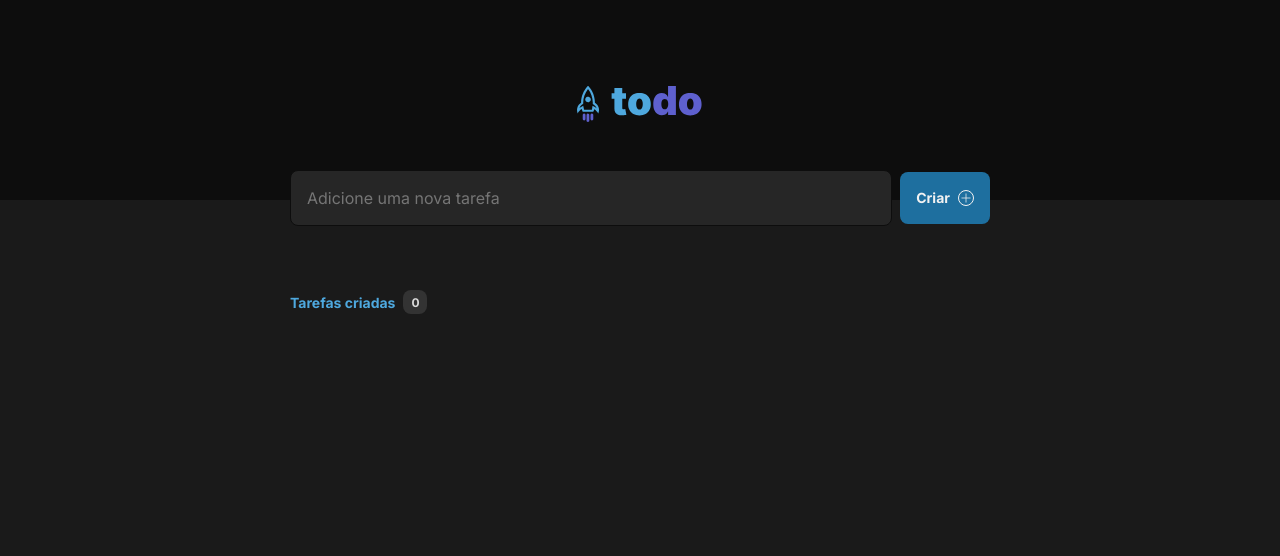
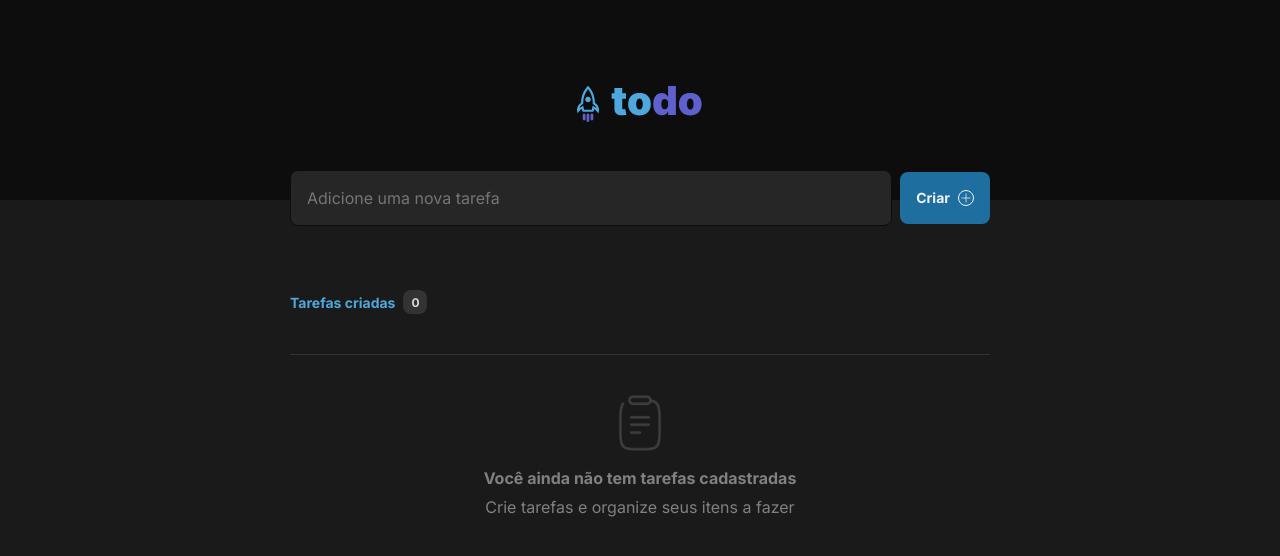
Before and after one commit to DuDupedrosa/rocket-list, a React (Vite) app: page / in a window 1280 px wide. Shown: the top 556 px of the page. Built offline with nearby package versions, Linux system fonts and the light colour scheme.

Commit message:
ajustando background para quando nao tiver task criada

```diff
--- a/src/components/AddNewTask.tsx
+++ b/src/components/AddNewTask.tsx
@@ -3,6 +3,7 @@ import { Plus } from 'phosphor-react';
 import NewTaskHeader from './NewTaskHeader';
 import NewTaskBox from './NewTaskBox';
 import { FormEvent, useEffect, useState } from 'react';
+import NotHaveTaskImg from '../assets/imgs/Clipboard.png';
 
 const AddNewTaskContainer = styled.div`
   padding: 0 20px;
@@ -136,6 +137,42 @@ const Teste = styled.div`
   position: relative;
 `;
 
+const NotHaveTaskBox = styled.div`
+  margin-top: 40px;
+  max-width: 100%;
+  border-top: 1px solid #333333;
+  max-width: 700px;
+  margin-left: auto;
+  margin-right: auto;
+  display: grid;
+  place-items: center;
+`;
+
+interface TextBold {
+  isBold: boolean;
+}
+
+const NotHaveTaskContent = styled.div`
+  margin-top: 1rem;
+
+  p + p {
+    margin-top: 0.4rem;
+  }
+`;
+
+const NotHaveTaskImgBox = styled.div`
+  margin-top: 40px;
+`;
+
+const NotHaveTaskText = styled.p`
+  font-family: var(--family-text);
+  font-size: 1rem;
+  line-height: 1.4;
+  text-align: center;
+  color: #808080;
+  font-weight: ${(p: TextBold) => (p.isBold ? '700' : '400')};
+`;
+
 function addNewTask() {
   const [newTask, setNewTask] = useState([] as any);
   const [task, setTask] = useState('');
@@ -231,6 +268,21 @@ function addNewTask() {
         {alertOfLimite && <AlertLimitTask>{alertOfLimite}</AlertLimitTask>}
       </FormTask>
       <NewTaskHeader createdTask={createdTask} />
+      {newTask.length <= 0 && (
+        <NotHaveTaskBox>
+          <NotHaveTaskImgBox>
+            <img src={NotHaveTaskImg} />
+          </NotHaveTaskImgBox>
+          <NotHaveTaskContent>
+            <NotHaveTaskText isBold={true}>
+              Você ainda não tem tarefas cadastradas
+            </NotHaveTaskText>
+            <NotHaveTaskText isBold={false}>
+              Crie tarefas e organize seus itens a fazer
+            </NotHaveTaskText>
+          </NotHaveTaskContent>
+        </NotHaveTaskBox>
+      )}
       <Teste>
         {newTask.length > 0 &&
           newTask.map((task: string, index: number) => {
```
Also changed, not shown: src/assets/imgs/Clipboard.png (added).
